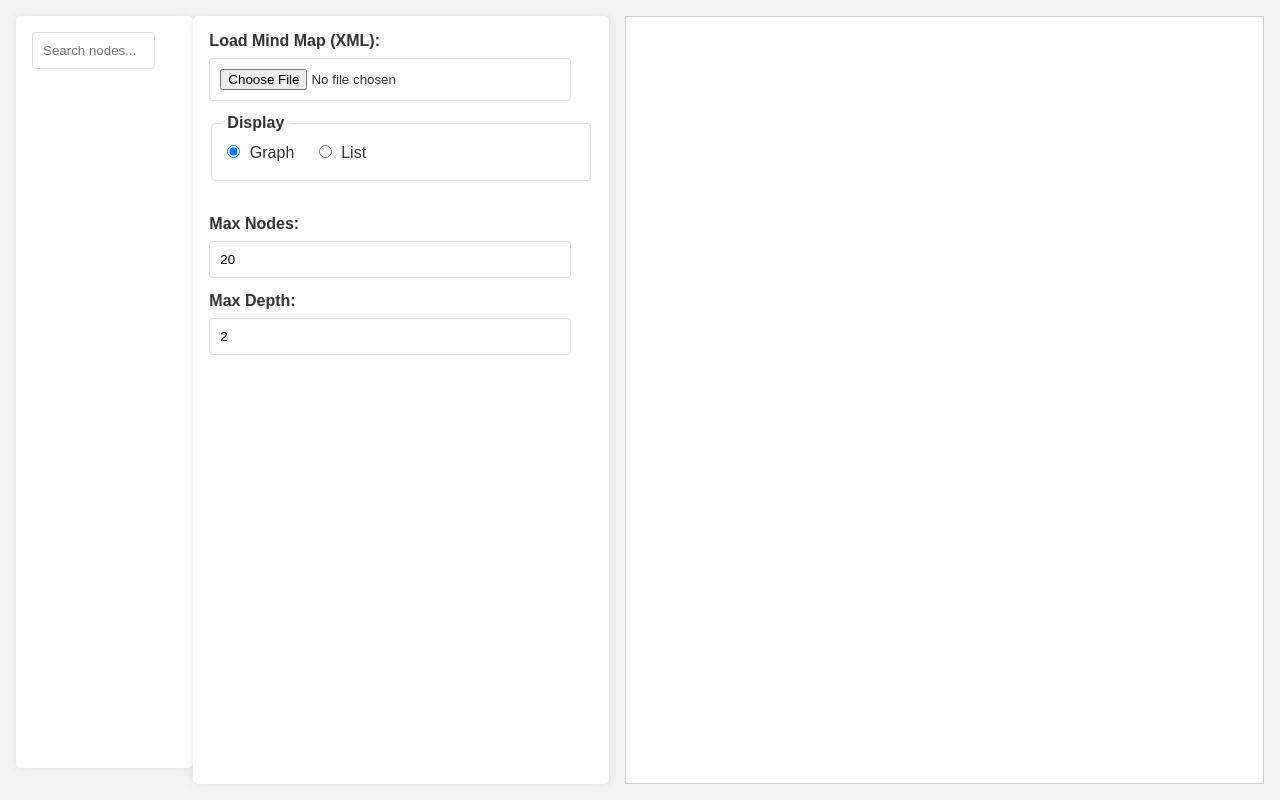
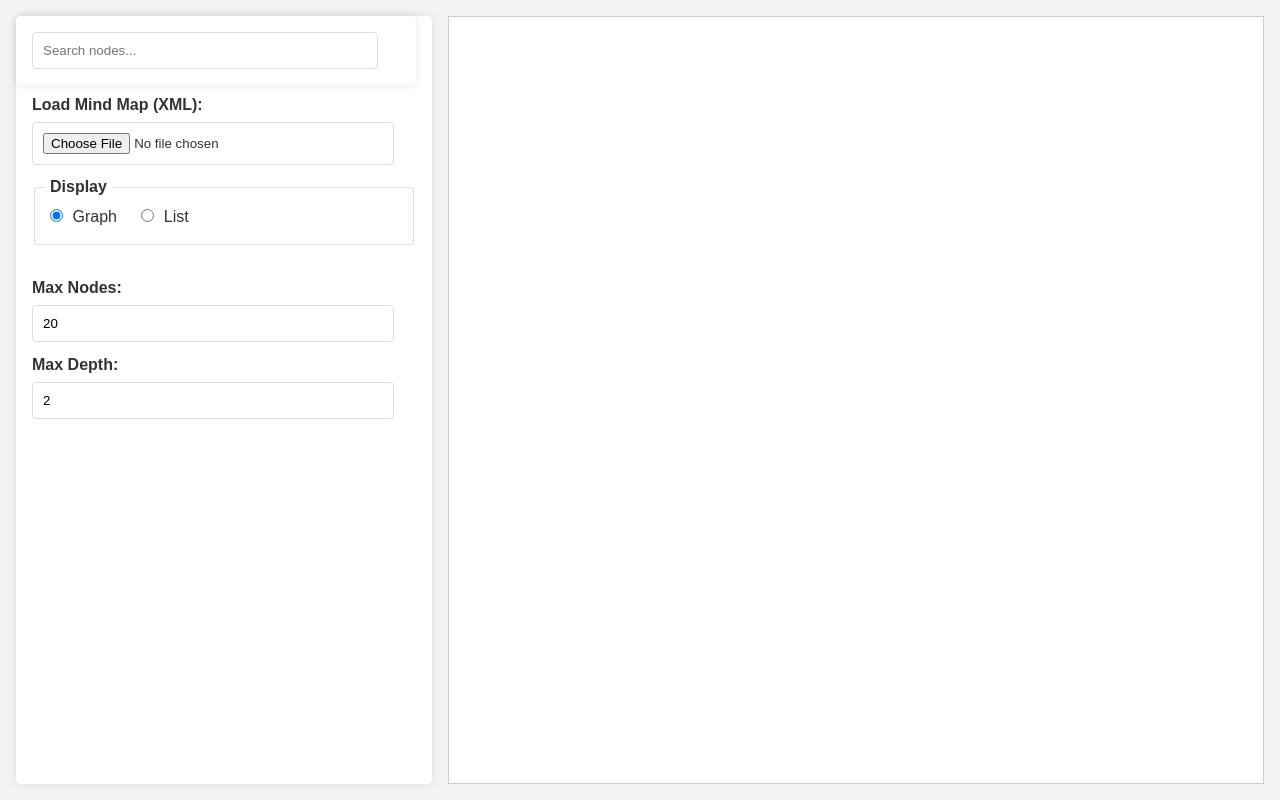
Before and after one commit to url00/FreeplaneWeb, a website with bundled scripts: page src/index.html in a window 1280 px wide. Built offline with nearby package versions, Linux system fonts and the light colour scheme.

Commit message:
Added floating search prepping for supporting controls hiding.

```diff
--- a/src/index.html
+++ b/src/index.html
@@ -7,10 +7,10 @@
     <link rel="stylesheet" href="style.css">
 </head>
 <body>
-    <main>
         <div class="search-container">
             <input type="text" id="searchInput" placeholder="Search nodes...">
         </div>
+    <main>
         <div class="controls">
             <label for="fileInput">Load Mind Map (XML):</label>
             <input type="file" id="fileInput" accept=".xml, .mm">
--- a/src/style.css
+++ b/src/style.css
@@ -16,8 +16,9 @@ body {
 main {
     flex-grow: 1;
     display: flex;
-    flex-direction: column;
+    flex-direction: column; /* Default to column for mobile */
     padding: 1em;
+    /* padding adjusted in media queries */
 }
 
 .search-container {
@@ -25,8 +26,13 @@ main {
     padding: 1em;
     border-radius: 5px;
     box-shadow: 0 0 10px rgba(0,0,0,0.1);
-    margin-bottom: 1em;
     box-sizing: border-box;
+    position: fixed;
+    top: 1em;
+    left: 1em; /* Changed from right to left */
+    width: calc(100% - 2em); /* Full width minus padding on small screens */
+    max-width: 400px; /* Max width for desktop */
+    z-index: 1000;
 }
 
 .search-container input[type="text"] {
@@ -102,9 +108,14 @@ main {
 
 /* Fixed layout for mobile */
 @media (max-width: 767px) {
+    main {
+        padding-top: 5em; /* Adjust based on search-container height for mobile */
+    }
     .controls {
         height: 33.33vh;
         overflow-y: auto; /* Allow controls to scroll internally on mobile */
+        padding-top: 5em; /* Add padding to controls for floating search box on mobile */
+        flex-direction: column; /* Ensure controls stack vertically on mobile */
     }
     .display-panel {
         height: 66.67vh;
@@ -115,12 +126,16 @@ main {
 @media (min-width: 768px) {
     main {
         flex-direction: row;
+        padding-top: 1em; /* Reset top padding for desktop */
+        padding-left: 1em; /* Reset left padding for desktop */
     }
     .controls {
         flex: 1 1 30%;
         min-width: calc(100% / 3);
         margin-right: 1em;
         margin-bottom: 0;
+        padding-top: 5em; /* Add padding to controls for floating search box on desktop */
+        flex-direction: column; /* Ensure controls stack vertically on desktop */
     }
     .display-panel {
         flex: 2 1 70%;
```
Also changed, not shown: 2 other files.
